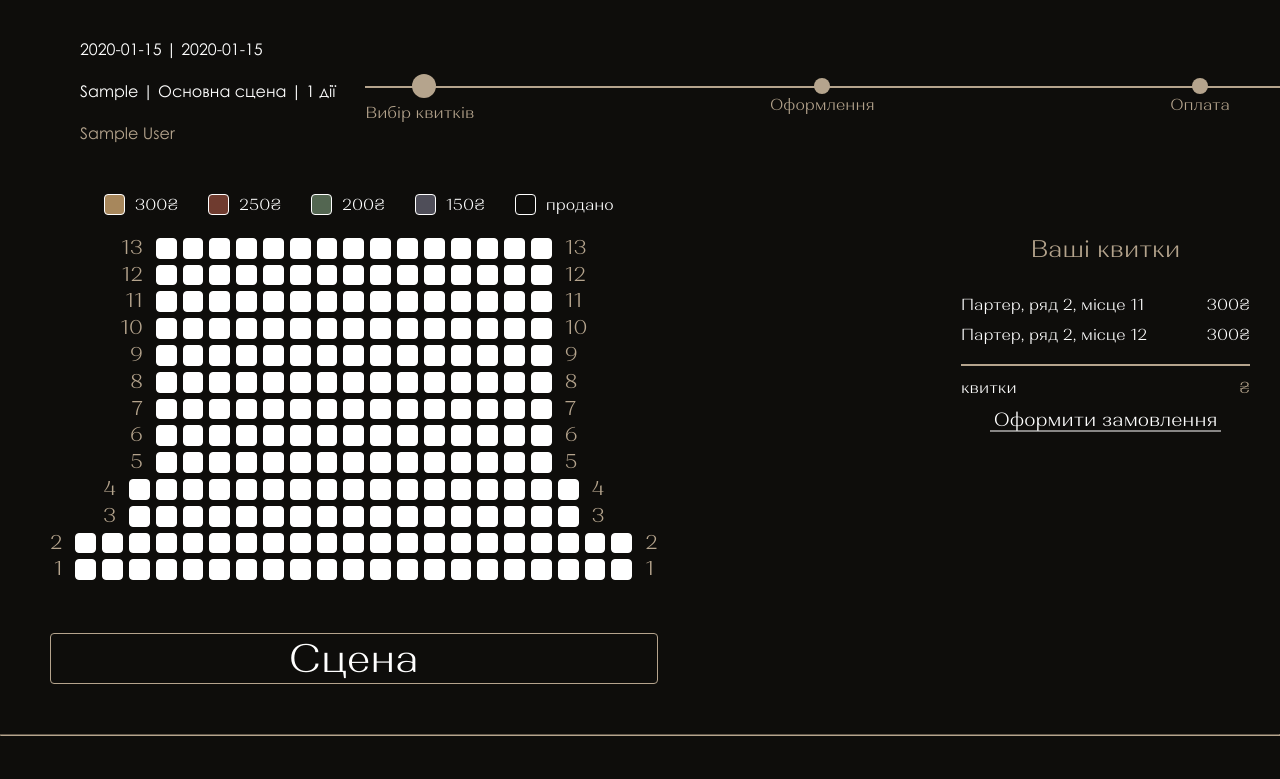
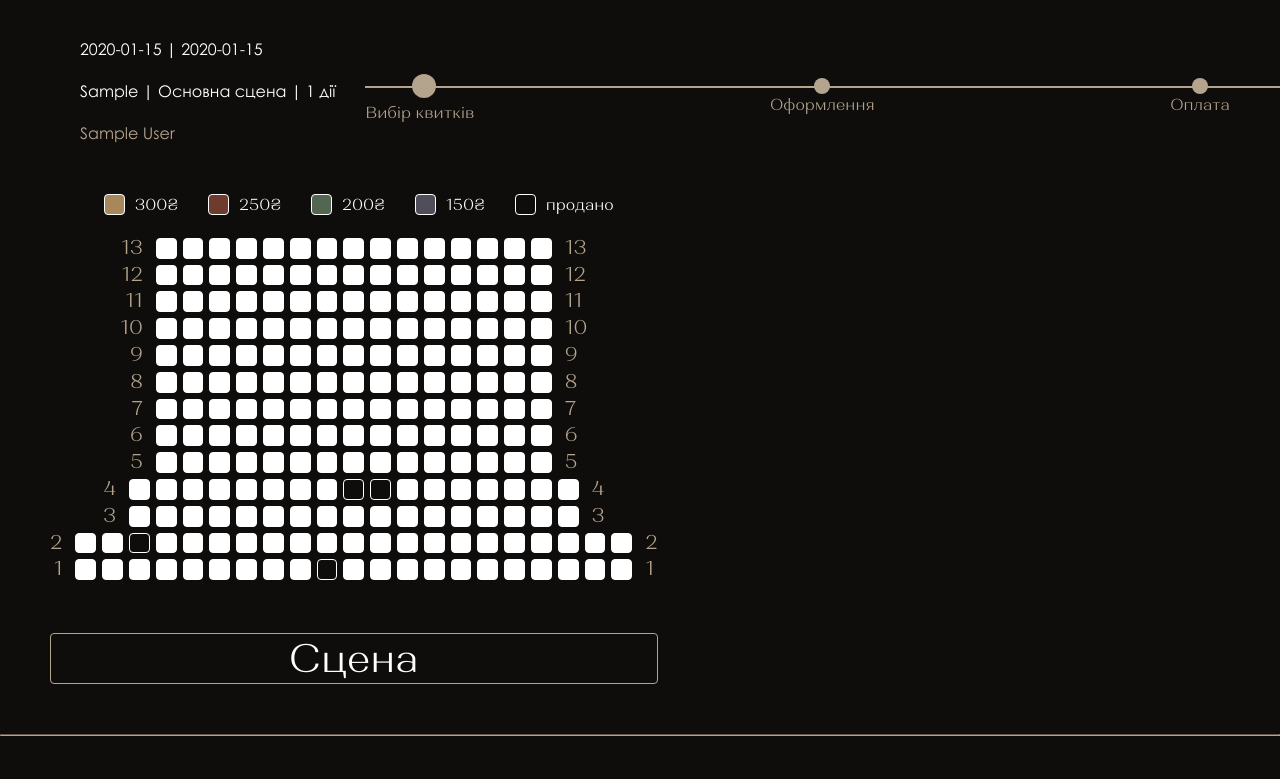
Before and after one commit to Mar4ik10/theatresiteproject, a Django app: a page that uses theatreproj/templates/base.html in a window 1280 px wide. Shown: the part 284-1063 px from the top of the page. Run offline with Django 4.2, Linux system fonts and the light colour scheme; tables that the repository leaves empty hold one stand-in row (values such as "Sample post").

Commit message:
A little SEO

```diff
--- a/theatreproj/templates/afisha.html
+++ b/theatreproj/templates/afisha.html
@@ -25,7 +25,7 @@
     {% for show in theatre %}
     <div class="card-afisha">
       <div class="card-image-afisha">
-        <img src="/{{ show.image }}" alt="" />
+        <img src="/{{ show.image }}" />
       </div>
       <div class="details-card-afisha">
         <p class="date-afisha">
--- a/theatreproj/templates/base.html
+++ b/theatreproj/templates/base.html
@@ -4,12 +4,18 @@
   <head>
     <meta charset="UTF-8" />
     <meta name="viewport" content="width=device-width, initial-scale=1.0" />
-    <meta name="keywords" content="theatre, театр, вистави, розваги, Київ" />
+    <meta name="keywords" content="історія, театр, вистави, розваги, Київ, афіша, контакти" />
     <meta
       name="description"
       content="Офіційний сайт Театру Титанів у місті Київ вул.Щекавиця, 5 (ст. метро 'Контрактова площа')"
     />
-    <title>Theatre of Titans</title>
+
+    <meta name="title" content="Про театр">
+    <meta name="title" content="Головна">
+    <meta name="title" content="Театр Титанів">
+    <meta name="title" content="Контакти">
+    <meta name="title" content="Афіша">
+    <title>Театр титанів</title>
     <link
       rel="stylesheet"
       href="https://unicons.iconscout.com/release/v4.0.8/css/line.css"
--- a/theatreproj/templates/index.html
+++ b/theatreproj/templates/index.html
@@ -23,7 +23,7 @@
       {% for show in theatre %}
       <div class="index-card">
         <a href="{% url 'selectTickets' slug=show.slug %}"
-          ><img src="/{{ show.image }}"
+          ><img src="/{{ show.image }}" alt="{{ show.slug }}"
         /></a>
 
         <p>
@@ -38,7 +38,7 @@
   <div class="index-theatre">
     <h1>Про театр</h1>
     <div class="index-row1">
-      <img src="{% static 'image10.png' %}" />
+      <img src="{% static 'image10.png' %}" alt="Про театр" />
       <p>
         <span id="index-theatre-caps">Театр Титанів - </span><br />місце, де
         мистецтво воскрешає богів
--- a/theatreproj/templates/nextOrder.html
+++ b/theatreproj/templates/nextOrder.html
@@ -24,7 +24,7 @@
   <div class="order-form">
     <div class="text">Заповніть форму даними</div>
     <div class="order-form-content">
-      <form method="post">
+      <form method="get" action="{% url 'successPay' %}">
         <div class="group">
           <input type="text" required />
           <span class="highlight"></span>
--- a/theatreproj/templates/placingOrder.html
+++ b/theatreproj/templates/placingOrder.html
@@ -24,7 +24,7 @@
   <div class="order-form">
     <div class="text">Заповніть форму даними</div>
     <div class="order-form-content">
-      <form method="post">
+      <form method="get" action="{% url 'nextOrder' %}">
         <div class="group">
           <input type="text" required />
           <span class="highlight"></span>
@@ -40,14 +40,14 @@
         </div>
 
         <div class="group">
-          <input type="text" required />
+          <input type="email" required />
           <span class="highlight"></span>
           <span class="bar"></span>
           <label>Email</label>
         </div>
 
         <div class="group">
-          <input type="text" required />
+          <input type="tel" required />
           <span class="highlight"></span>
           <span class="bar"></span>
           <label>Телефон</label>
--- a/theatreproj/templates/selectTickets.html
+++ b/theatreproj/templates/selectTickets.html
@@ -240,8 +240,8 @@
       <div class="seat" row="4" number="6" price="200"></div>
       <div class="seat" row="4" number="7" price="200"></div>
       <div class="seat" row="4" number="8" price="200"></div>
-      <div class="seat" row="4" number="9" price="200"></div>
-      <div class="seat" row="4" number="10" price="200"></div>
+      <div class="seat occupied" row="4" number="9" price="200"></div>
+      <div class="seat occupied" row="4" number="10" price="200"></div>
       <div class="seat" row="4" number="11" price="200"></div>
       <div class="seat" row="4" number="12" price="200"></div>
       <div class="seat" row="4" number="13" price="200"></div>
@@ -279,7 +279,7 @@
       <div class="seat-number-left">2</div>
       <div class="seat" row="2" number="1" price="150"></div>
       <div class="seat" row="2" number="2" price="150"></div>
-      <div class="seat" row="2" number="3" price="150"></div>
+      <div class="seat occupied" row="2" number="3" price="150"></div>
       <div class="seat" row="2" number="4" price="150"></div>
       <div class="seat" row="2" number="5" price="150"></div>
       <div class="seat" row="2" number="6" price="150"></div>
@@ -313,7 +313,7 @@
       <div class="seat" row="1" number="7" price="150"></div>
       <div class="seat" row="1" number="8" price="150"></div>
       <div class="seat" row="1" number="9" price="150"></div>
-      <div class="seat" row="1" number="10" price="150"></div>
+      <div class="seat occupied" row="1" number="10" price="150"></div>
       <div class="seat" row="1" number="11" price="150"></div>
       <div class="seat" row="1" number="12" price="150"></div>
       <div class="seat" row="1" number="13" price="150"></div>
@@ -329,70 +329,81 @@
     </div>
     <div class="tickets-scene">Сцена</div>
   </div>
-  <div class="tickets-pay">
+  <form
+    class="your-tickets-form"
+    action="{% url 'placingOrder' %}"
+    method="get"
+  >
+    <div style="display: none" class="tickets-pay">
       <div class="text">Ваші квитки</div>
       <div class="your-tickets">
-      <div class="tickets-paycost">
-        <div class="text1">Партер, ряд 2, місце 11</div>
-        <div class="text2">300₴</div>
-      </div>
-      <div class="tickets-paycost">
-        <div class="text1">Партер, ряд 2, місце 12</div>
-        <div class="text2">300₴</div>
-      </div>
         <div class="your-tickets-line"></div>
         <div class="tickets-sum">
-        <div class="text1"><span id="tickets-count"></span> квитки</div>
-        <div class="text2"><span id="result-sum"></span>₴</div>
+          <div class="text1"><span id="tickets-count">2</span> квитки</div>
+          <div class="text2"><span id="result-sum">600</span>₴</div>
         </div>
       </div>
-    <form class="your-tickets-form">
+
       <button type="submit" class="tickets-button">Оформити замовлення</button>
       <div class="order-underline"></div>
+    </div>
   </form>
-  </div>
 </div>
 
 <script>
   function handleSeatClick(event) {
-    // Get the clicked seat element
     const clickedSeat = event.target;
 
-    // Check if the seat already has the "selected" class
+    if (!clickedSeat.classList.contains("occupied")) {
       if (clickedSeat.classList.contains("selected")) {
-      // Remove the "selected" class from the seat
         clickedSeat.classList.remove("selected");
+      } else {
+        clickedSeat.classList.add("selected");
+      }
 
-      // Remove the dynamically created structure
-      const parent = clickedSeat.nextElementSibling;
-      if (parent && parent.classList.contains("tickets-paycost")) {
-        parent.remove();
-      }
-    } else {
-      // Add the "selected" class to the clicked seat
-      clickedSeat.classList.add("selected");
-
-      // Create a new structure div
-      const newDiv = document.createElement("div");
-      newDiv.className = "tickets-paycost";
-
-      // Create and append child elements to the new div
-      const text1 = document.createElement("div");
-      text1.className = "text1";
-      text1.textContent = "Партер, ряд 2, місце 11";
-      newDiv.appendChild(text1);
-
-      const text2 = document.createElement("div");
-      text2.className = "text2";
-      text2.textContent = "300₴";
-      newDiv.appendChild(text2);
-
-      // Append the new div after the clicked seat
-      clickedSeat.insertAdjacentElement("afterend", newDiv);
+      updateSelectedTickets();
     }
   }
 
-  // Add a click event listener to all elements with the seat class
+  function updateSelectedTickets() {
+    const selectedSeats = document.querySelectorAll(".seat.selected");
+    const ticketsContainer = document.querySelector(".your-tickets");
+    const ticketsCountElement = document.getElementById("tickets-count");
+    const resultSumElement = document.getElementById("result-sum");
+
+    ticketsContainer.innerHTML = "";
+
+    if (selectedSeats.length > 0) {
+      document.querySelector(".tickets-pay").style.display = "flex";
+
+      let totalPrice = 0;
+
+      selectedSeats.forEach(function (seat) {
+        const row = seat.getAttribute("row");
+        const number = seat.getAttribute("number");
+        const price = seat.getAttribute("price");
+
+        const ticketDiv = document.createElement("div");
+        ticketDiv.classList.add("tickets-paycost");
+        ticketDiv.innerHTML = `
+          <div class="text1">Партер, ряд ${row}, місце ${number}</div>
+          <div class="text2">${price}₴</div>
+        `;
+
+        ticketsContainer.appendChild(ticketDiv);
+
+        totalPrice += parseInt(price);
+      });
+
+      ticketsCountElement.textContent = selectedSeats.length;
+      resultSumElement.textContent = totalPrice;
+    } else {
+      document.querySelector(".tickets-pay").style.display = "none";
+      ticketsCountElement.textContent = "0";
+      resultSumElement.textContent = "0";
+    }
+  }
+
   document.querySelectorAll(".seat").forEach(function (seat) {
     seat.addEventListener("click", handleSeatClick);
   });
```
Also changed, not shown: theatreproj/templates/abouttheatre.html (+8 -8 lines). Lines whose indentation alone changed are shown as unchanged.
